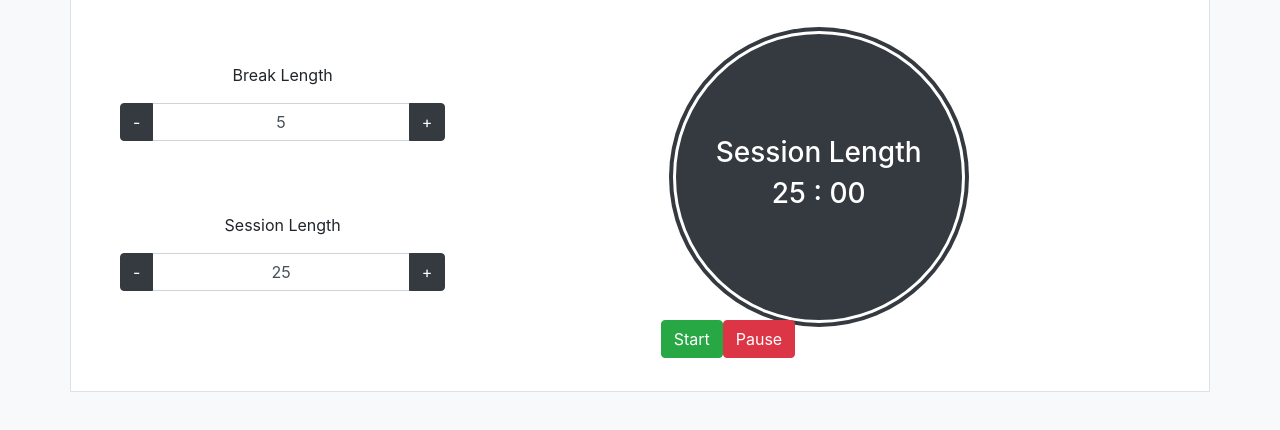
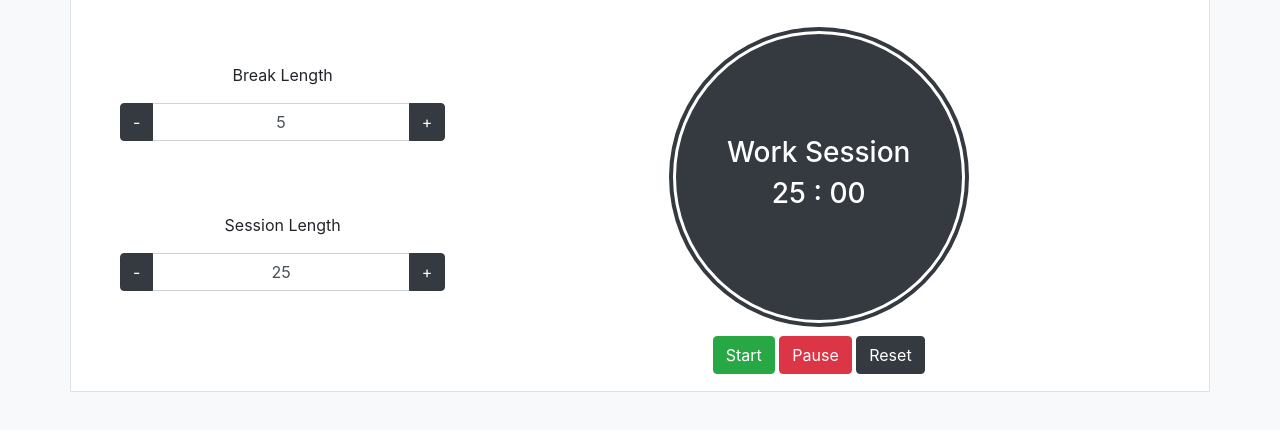
Before and after one commit to SlyTy7/pomodoro, a plain HTML site: page timer.html in a window 1280 px wide. Shown: the part 226-656 px from the top of the page. Drawn offline with nearby package versions, Linux system fonts and the light colour scheme.

Commit message:
add reset button

```diff
--- a/timer.html
+++ b/timer.html
@@ -119,7 +119,7 @@
 
 							<!-- TIMER TEXT -->
 							<div class="row flex-column h-100 justify-content-center">
-									<h3 class="text-white" id="timer-title">Session Length</h3>
+									<h3 class="text-white" id="timer-title">Work Session</h3>
 									<h3 class="text-white" id="timer-amount">
 										<span id="minutes">00</span>
 										:
@@ -128,9 +128,13 @@
 							</div>
 							<!-- /TIMER TEXT -->
 
-							<div class="row">
-								<button class="btn btn-success" onclick="timer.start()">Start</button>
-								<button class="btn btn-danger" onclick="timer.pause()">Pause</button>
+							<div class="row mx-auto my-3">
+								<div class="col-12">
+									<button class="btn btn-success" onclick="timer.start()">Start</button>
+									<button class="btn btn-danger" onclick="timer.pause()">Pause</button>
+									<button class="btn btn-dark" onclick="timer.reset()">Reset</button>
+								</div>
+
 							</div>
 
 						</div>
```
